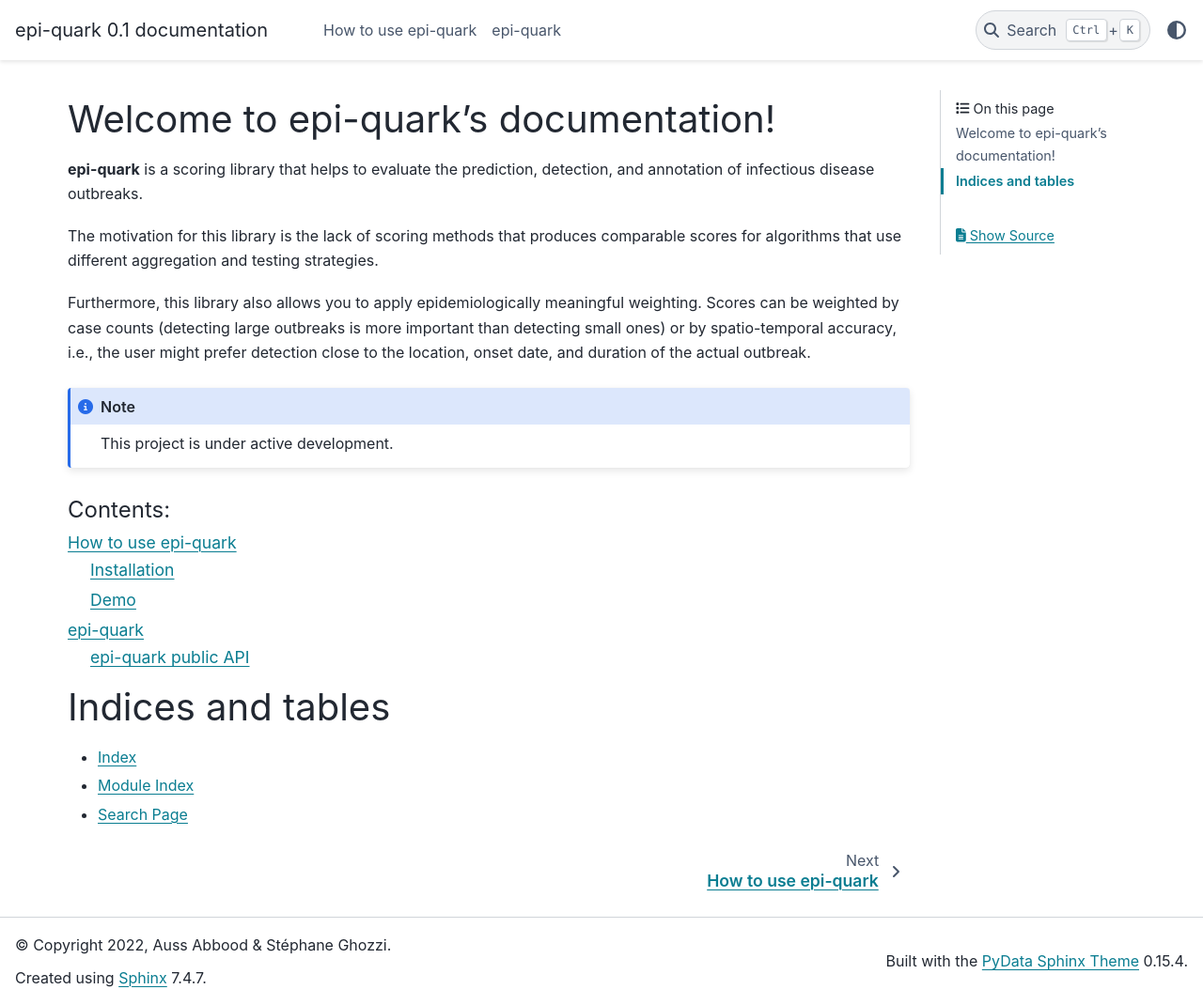
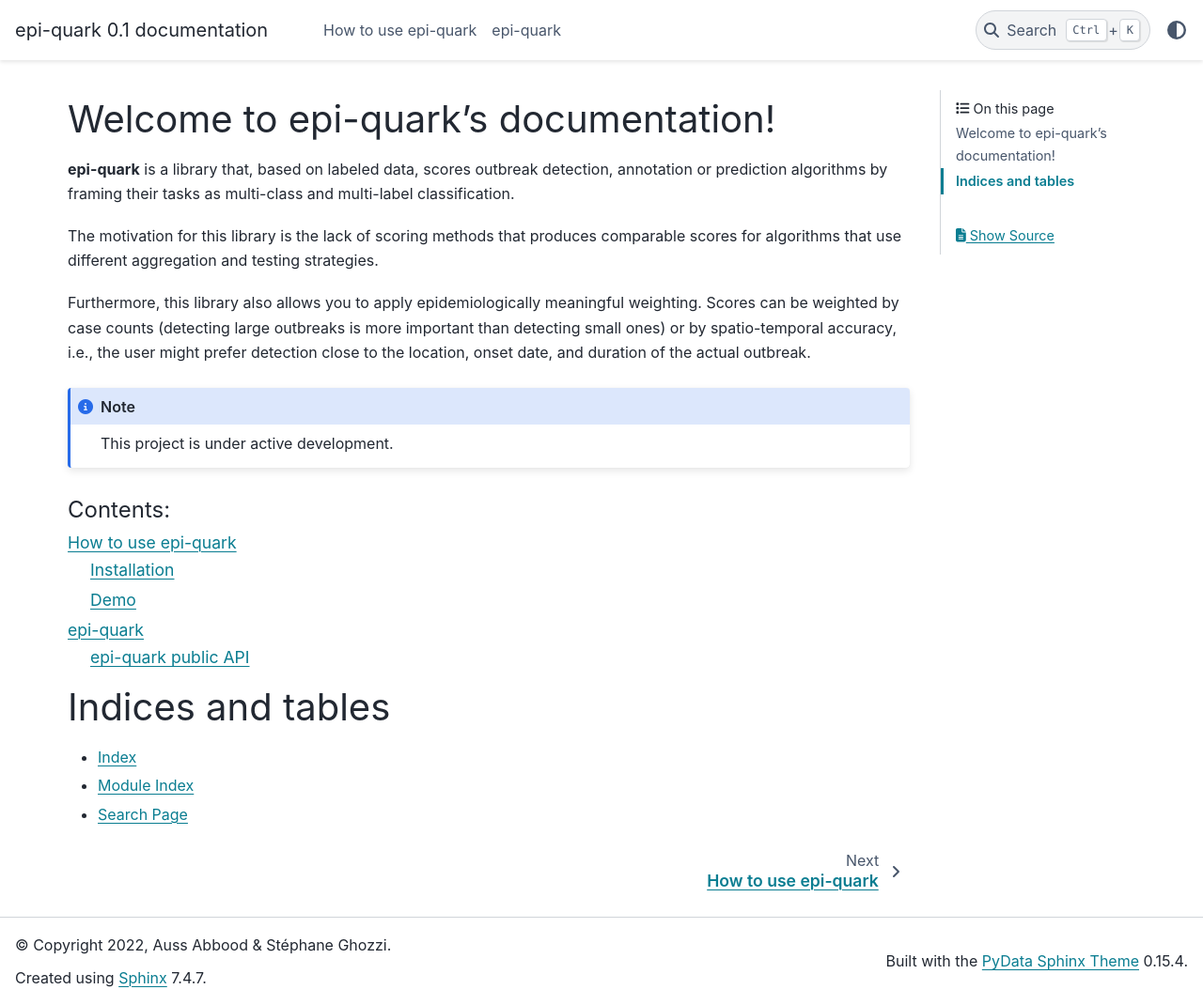
Before and after one commit to aauss/epi-quark, a Sphinx documentation site: the page built from docs/source/index.rst, in a window 1280 px wide and 1070 px high. Shown: the whole window at 94% size. Built offline with Sphinx 7.4.7 and the PyData theme 0.15.4, drawn with Linux system fonts in a browser that asks for light colours.

Commit message:
reformulates description and motivation for epi-quark

```diff
--- a/docs/source/index.rst
+++ b/docs/source/index.rst
@@ -6,7 +6,7 @@
 Welcome to epi-quark's documentation!
 =====================================
 
-**epi-quark** is a scoring library that helps to evaluate the prediction, detection, and annotation of infectious disease outbreaks.
+**epi-quark** is a library that, based on labeled data, scores outbreak detection, annotation or prediction algorithms by framing their tasks as multi-class and multi-label classification.
 
 The motivation for this library is the lack of scoring methods that produces comparable scores for algorithms that use different aggregation and testing strategies.
 
```
Also changed, not shown: README.md (+10 -7 lines).
